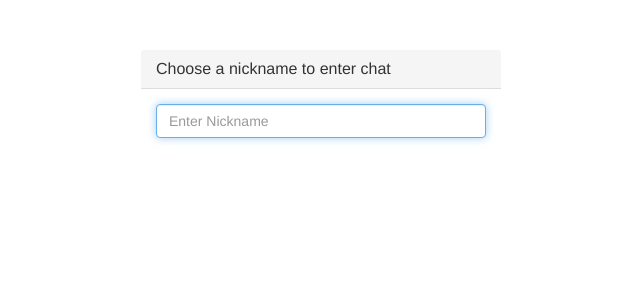
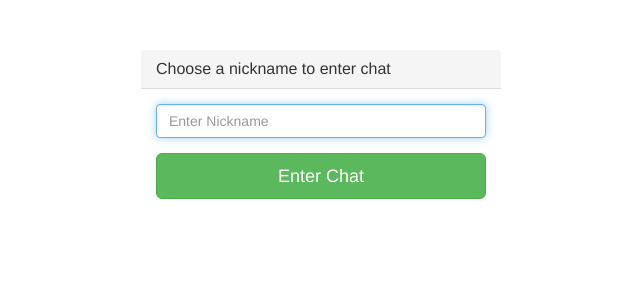
Before and after one commit to willieaugustine/realtimepythonchat, a Flask app: page /login in a window 1280 px wide. Shown: the top 300 px of the page, without its empty margins (319-959 px from the left). Run offline with Flask 2, Linux system fonts and the light colour scheme; some libraries are stand-ins or nearby versions.

Commit message:
updating form

```diff
--- a/Templates/login.html
+++ b/Templates/login.html
@@ -40,6 +40,7 @@
                             <div class="form-group">
                                 <input class="form-control" placeholder="Enter Nickname" name="nickname" id="nickname" type="text" autofocus required="">
                             </div>
+                            <button type="submit" class="btn btn-lg btn-success btn-block">Enter Chat</button>
                         </fieldset>
                     </form>
                 </div>
```
